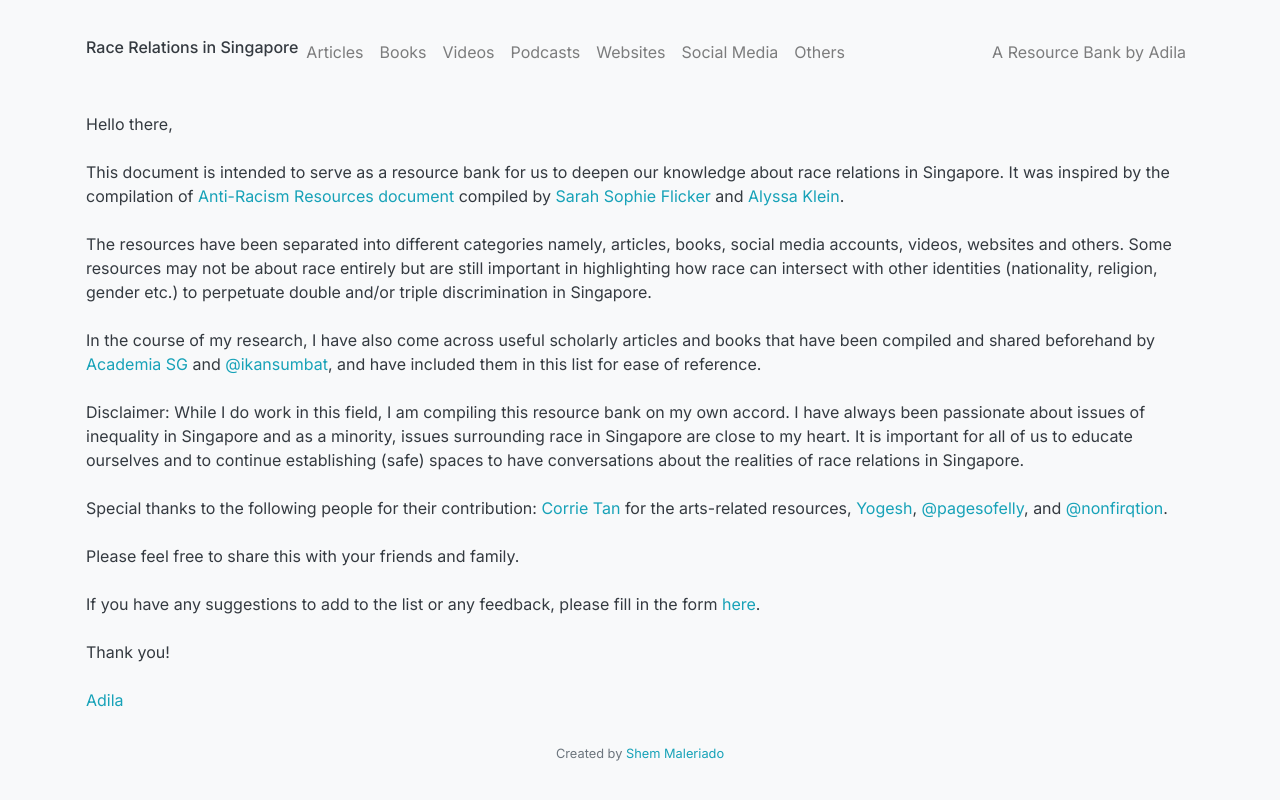
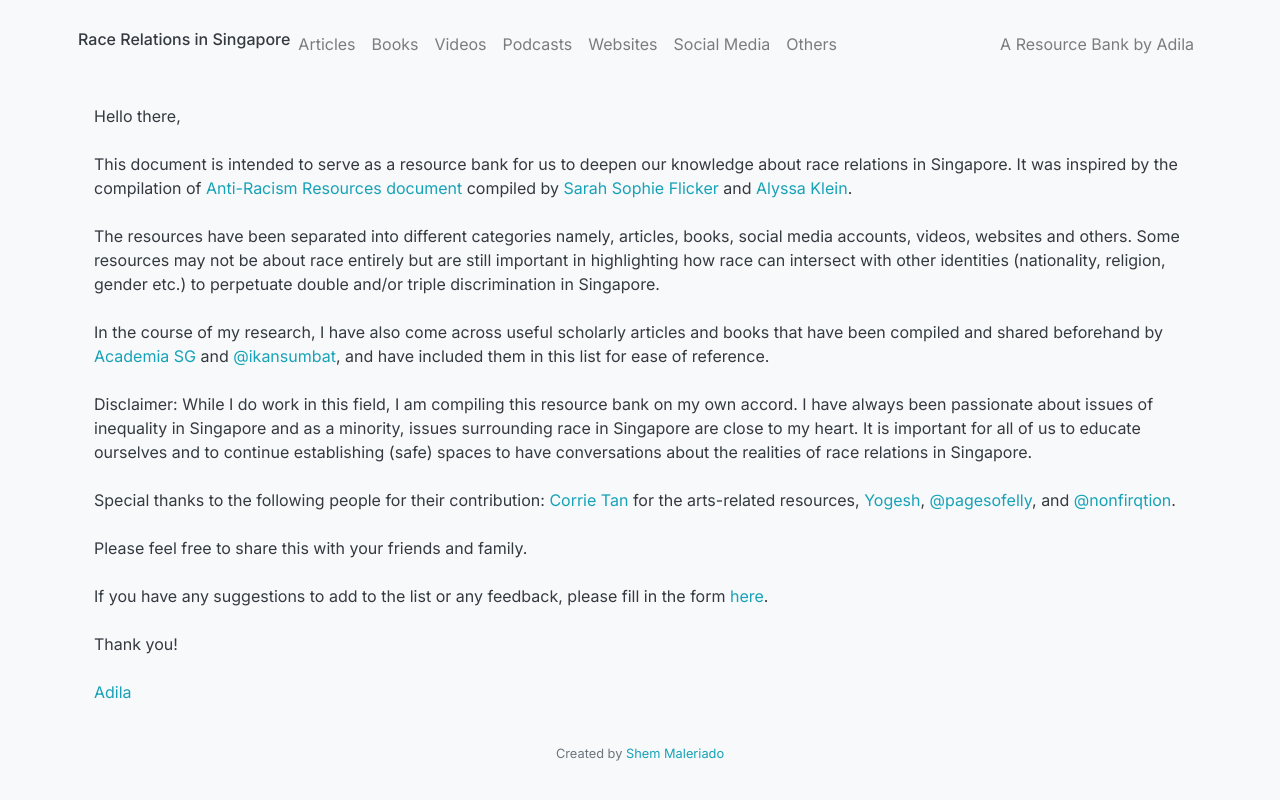
Before and after one commit to sheimoria/race-relations-in-sg, a Flask app: page / in a window 1280 px wide. Run offline with Flask 2, Linux system fonts and the light colour scheme; some libraries are stand-ins or nearby versions.

Commit message:
Add files via upload

```diff
--- a/templates/layout.html
+++ b/templates/layout.html
@@ -29,9 +29,9 @@
 
 <body class="bg-light text-dark">
 
-    <nav class="navbar bg-light navbar-expand-lg navbar-light">
+    <nav class="navbar bg-light navbar-expand-md navbar-light">
 
-        <div class="container p-3">
+        <div class="container p-2">
 
             <h6 class="mt-2"><a class="text-dark" href="/">Race Relations in Singapore</a></h6>
 
@@ -70,7 +70,7 @@
 
     </nav>
 
-    <main class="container p-3">
+    <main class="container p-4">
 
         {% block main %}
         {% endblock %}
```
